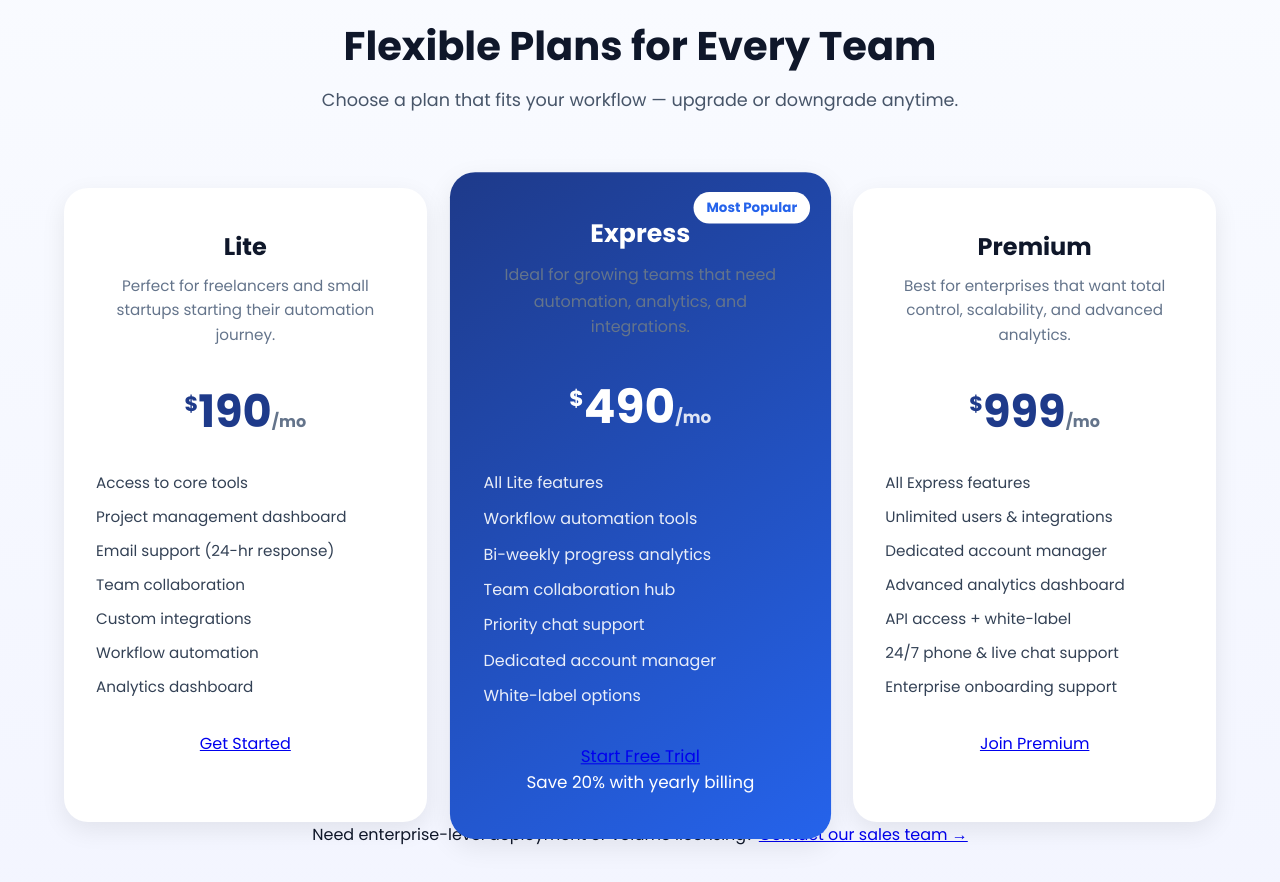
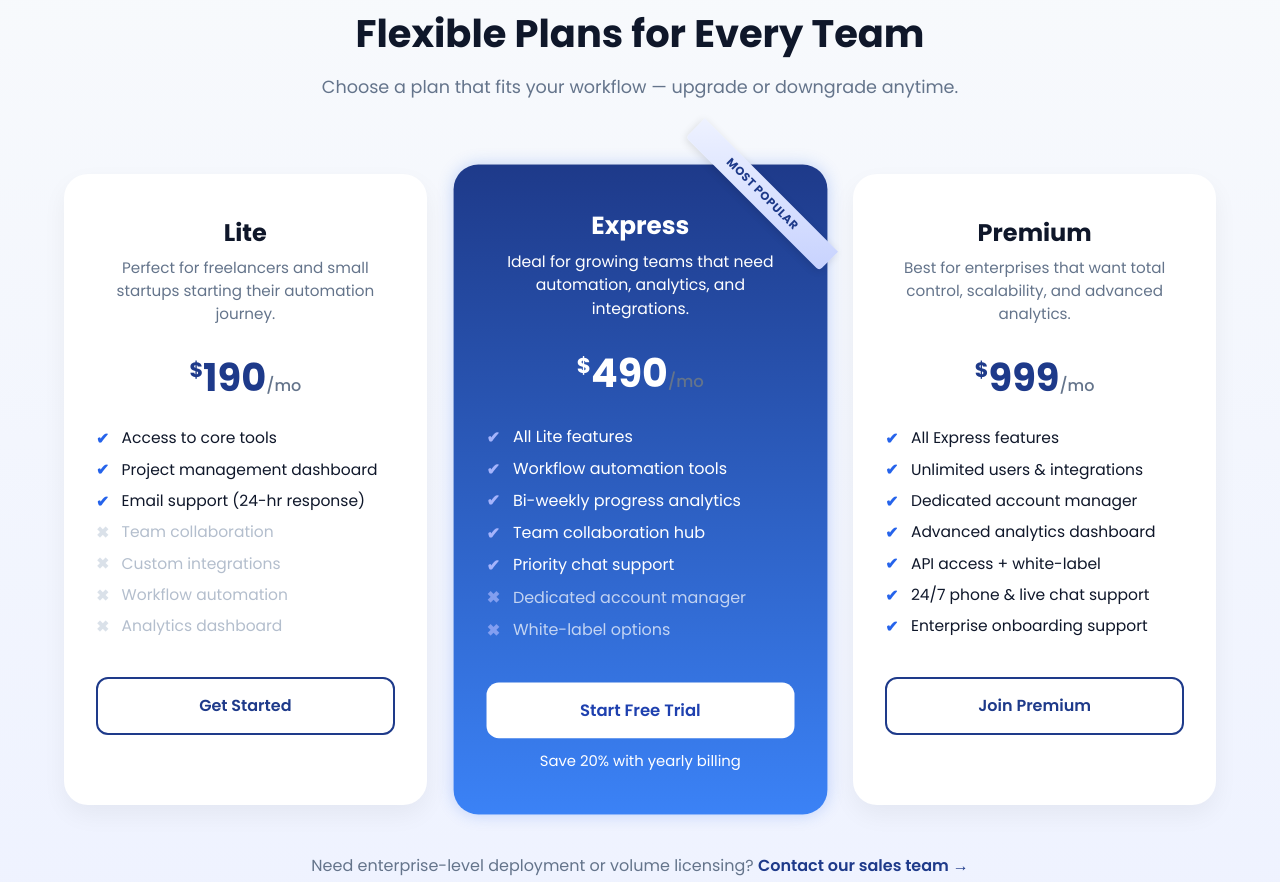
Before and after one commit to jsbiko/usiu-app4080a-g6, a plain HTML site: page index.html in a window 1280 px wide. Shown: the part 1619-2501 px from the top of the page. Drawn offline with nearby package versions, Linux system fonts and the light colour scheme.

Commit message:
pricing plans final version

```diff
--- a/assets/css/style.css
+++ b/assets/css/style.css
@@ -734,8 +734,6 @@ body.dark-theme .icon-btn {
 }
 
 
-
-
 /* Floating icons */
 .floating-icon { position: absolute; width: 70px; height: 70px; background: rgba(79,70,229,.12); border: 1px solid rgba(79,70,229,.2); border-radius: 16px; filter: blur(.3px); animation: float 7s ease-in-out infinite; z-index: 2; }
 .floating-icon.one { top: 18%; left: 8%; }
@@ -783,22 +781,6 @@ section { padding: 4.2rem 0; }
 .testimonial p { color: var(--text-dark); font-size: 1.02rem; }
 .testimonial h4 { color: var(--text-light); margin-top: .6rem; font-weight: 600; }
 
-/* Pricing */
-.pricing { position: relative; }
-.pricing-header { display: flex; align-items: center; justify-content: center; gap: 1rem; flex-wrap: wrap; margin-bottom: 1rem; }
-.pricing-toggle { display: inline-flex; align-items: center; gap: .65rem; color: var(--text-light); }
-.switch { position: relative; display: inline-block; width: 56px; height: 30px; }
-.switch input { display: none; }
-.slider { position: absolute; cursor: pointer; inset: 0; background: rgba(2,6,23,.1); border-radius: 999px; transition: .25s ease; }
-.slider:before { content: ""; position: absolute; height: 22px; width: 22px; left: 4px; top: 4px; background: linear-gradient(135deg, var(--primary), var(--secondary)); border-radius: 50%; transition: .25s ease; }
-input:checked + .slider { background: rgba(79,70,229,.25); }
-input:checked + .slider:before { transform: translateX(26px); }
-
-.price-card .price { font-size: 1.9rem; margin: 1rem 0; }
-.price-card.featured { border: 2px solid rgba(79,70,229,.25); position: relative; }
-.price-card.featured::after {
-  content: "Most Popular"; position: absolute; top: -12px; right: 16px; background: var(--secondary); color: #fff; padding: .2rem .6rem; border-radius: 999px; font-size: .8rem; font-weight: 700;
-}
 
 /* Contact */
 .contact-grid { display: grid; grid-template-columns: 1.2fr 1fr; gap: 2rem; align-items: start; }
@@ -1476,164 +1458,317 @@ input:checked + .slider:before { transform: translateX(26px); }
 }
 
 
-/* ==========================
-   PRICING SECTION
-=========================== */
-.pricing-section {
-  padding: 6rem 2rem;
-  background: linear-gradient(to bottom, #f9fbff, #f3f5ff);
+/* =======================================================
+   SAAS PRICING SECTION (FULLY ISOLATED AND BUG-FREE)
+   ======================================================= */
+#saas-pricing {
+  background: linear-gradient(180deg, #f8fafc 0%, #eef2ff 100%);
+  padding: 6rem 0;
+  font-family: "Poppins", sans-serif;
+  position: relative;
+  overflow: hidden;
+}
+
+/* Titles */
+#saas-pricing .section-title {
   text-align: center;
-}
-
-.pricing-section .section-title {
-  font-size: 2.5rem;
+  font-size: 2.4rem;
   font-weight: 800;
   color: #0f172a;
   margin-bottom: 0.5rem;
 }
 
-.pricing-section .section-subtitle {
-  color: #475569;
+#saas-pricing .section-subtitle {
+  text-align: center;
+  color: #64748b;
+  font-size: 1.1rem;
   margin-bottom: 3rem;
-  font-size: 1.1rem;
-}
-
-.pricing-grid {
+}
+
+/* Grid layout */
+#saas-pricing .pricing-grid {
   display: grid;
-  grid-template-columns: repeat(auto-fit, minmax(280px, 1fr));
+  grid-template-columns: repeat(auto-fit, minmax(310px, 1fr));
   gap: 2rem;
   justify-content: center;
-  align-items: stretch;
-}
-
-.pricing-card {
-  background: #ffffff;
+}
+
+/* Card styling */
+#saas-pricing .pricing-card {
+  background: #fff;
   border-radius: 1.5rem;
+  box-shadow: 0 10px 25px rgba(0, 0, 0, 0.05);
   padding: 2.5rem 2rem;
-  box-shadow: 0 8px 25px rgba(0, 0, 0, 0.08);
+  text-align: center;
+  position: relative;
   transition: all 0.3s ease;
-  position: relative;
-}
-
-.pricing-card:hover {
-  transform: translateY(-8px);
-  box-shadow: 0 10px 35px rgba(0, 0, 0, 0.12);
-}
-
-.pricing-card.featured {
-  background: linear-gradient(145deg, #1e3a8a, #2563eb);
-  color: #fff;
-  transform: scale(1.05);
-}
-
-.pricing-card.featured:hover {
-  transform: scale(1.07);
-}
-
-.badge {
-  position: absolute;
-  top: 1.2rem;
-  right: 1.2rem;
-  background: #fff;
-  color: #2563eb;
-  font-size: 0.8rem;
-  font-weight: 700;
-  padding: 0.3rem 0.8rem;
-  border-radius: 9999px;
-}
-
-.plan-title {
+  overflow: visible;
+}
+
+#saas-pricing .pricing-card:hover {
+  transform: translateY(-6px);
+  box-shadow: 0 15px 35px rgba(59, 130, 246, 0.2);
+}
+
+/* Headings */
+#saas-pricing .plan-header {
+  margin-bottom: 1rem;
+}
+
+#saas-pricing .plan-title {
   font-size: 1.5rem;
   font-weight: 700;
-  margin-bottom: 0.5rem;
-}
-
-.plan-desc {
+  color: #0f172a;
+  margin-bottom: 0.3rem;
+}
+
+#saas-pricing .plan-desc {
   color: #64748b;
   font-size: 0.95rem;
-  margin-bottom: 1.8rem;
-}
-
-.plan-price {
-  font-size: 2.8rem;
+  line-height: 1.5;
+}
+
+/* Pricing text */
+#saas-pricing .plan-price {
+  font-size: 2.4rem;
   font-weight: 800;
   color: #1e3a8a;
-  margin-bottom: 1.5rem;
-}
-
-.featured .plan-price {
-  color: #ffffff;
-}
-
-.currency {
+  margin: 1.3rem 0 1.8rem;
+}
+
+#saas-pricing .plan-price .currency {
   font-size: 1.3rem;
   vertical-align: super;
 }
 
-.period {
+#saas-pricing .plan-price .period {
   font-size: 1rem;
   color: #64748b;
-}
-
-.featured .period {
-  color: rgba(255, 255, 255, 0.85);
-}
-
-.plan-features {
-  list-style: none;
+  font-weight: 500;
+}
+
+/* ============================
+   FIX: List styling isolation
+   ============================ */
+#saas-pricing .plan-features {
+  list-style: none !important;
   padding: 0;
-  margin-bottom: 2rem;
+  margin: 0 0 2rem;
   text-align: left;
 }
 
-.plan-features li {
+#saas-pricing .plan-features li {
+  position: relative;
   margin: 0.6rem 0;
-  font-size: 0.95rem;
-  color: #334155;
-}
-
-.featured .plan-features li {
-  color: rgba(255, 255, 255, 0.9);
-}
-
-.btn-outline,
-.btn-primary {
+  font-size: 0.97rem;
+  color: #0f172a;
+  padding-left: 1.6rem;
+  line-height: 1.4;
+  list-style-type: none !important;
+}
+
+/* This ensures no external ::before applies */
+#saas-pricing .plan-features li::marker,
+#saas-pricing .plan-features li::before {
+  all: unset;
+}
+
+/* Add our own clean custom icons */
+#saas-pricing .plan-features li::before {
+  content: "✔";
+  color: #2563eb;
+  font-weight: 700;
+  position: absolute;
+  left: 0;
+  top: 0.05rem;
+}
+
+#saas-pricing .plan-features li.inactive::before {
+  content: "✖";
+  color: #9ca3af;
+}
+
+/* Buttons */
+#saas-pricing .pricing-btn {
   display: inline-block;
   width: 100%;
+  padding: 0.9rem 1rem;
+  border-radius: 0.75rem;
+  font-weight: 600;
   text-align: center;
-  padding: 0.9rem 1.5rem;
-  font-weight: 600;
-  border-radius: 12px;
   text-decoration: none;
   transition: all 0.3s ease;
 }
 
-.btn-outline {
-  border: 2px solid #2563eb;
-  color: #2563eb;
+#saas-pricing .pricing-btn-outline {
+  border: 2px solid #1e3a8a;
+  color: #1e3a8a;
   background: transparent;
 }
 
-.btn-outline:hover {
-  background: #2563eb;
+#saas-pricing .pricing-btn-outline:hover {
+  background: #1e3a8a;
   color: #fff;
-}
-
-.btn-primary {
-  background: linear-gradient(90deg, #2563eb, #1e3a8a);
+  box-shadow: 0 6px 18px rgba(30, 58, 138, 0.25);
+}
+
+#saas-pricing .pricing-btn-primary {
+  background: #fff;
+  color: #1e40af;
+}
+
+#saas-pricing .pricing-btn-primary:hover {
+  background: #f1f5ff;
+  transform: translateY(-2px);
+}
+
+/* Featured plan */
+#saas-pricing .pricing-card.featured {
+  background: linear-gradient(180deg, #1e3a8a 0%, #3b82f6 100%);
   color: #fff;
-  border: none;
-}
-
-.btn-primary:hover {
-  background: linear-gradient(90deg, #1d4ed8, #1e40af);
-  transform: translateY(-3px);
-  box-shadow: 0 10px 25px rgba(37, 99, 235, 0.3);
-}
-
-/* Responsive tweaks */
+  transform: scale(1.03);
+  box-shadow: 0 18px 40px rgba(37, 99, 235, 0.3);
+}
+
+#saas-pricing .pricing-card.featured .plan-title,
+#saas-pricing .pricing-card.featured .plan-desc,
+#saas-pricing .pricing-card.featured .plan-price,
+#saas-pricing .pricing-card.featured .plan-features li,
+#saas-pricing .pricing-card.featured .save-tag {
+  color: #fff;
+}
+
+#saas-pricing .pricing-card.featured .plan-features li::before {
+  color: #a5b4fc;
+}
+
+/* Ribbon Badge (visible & fixed position) */
+#saas-pricing .pricing-card.featured .badge {
+  position: absolute;
+  top: 12px;
+  right: -45px;
+  background: linear-gradient(135deg, #e0e7ff, #ffffff);
+  color: #1e3a8a;
+  font-weight: 700;
+  font-size: 0.7rem;
+  text-transform: uppercase;
+  padding: 0.35rem 3rem;
+  transform: rotate(45deg);
+  letter-spacing: 0.6px;
+  box-shadow: 0 2px 6px rgba(30, 58, 138, 0.2);
+  z-index: 5;
+}
+
+/* Save tag */
+#saas-pricing .save-tag {
+  font-size: 0.9rem;
+  color: #e0e7ff;
+  margin-top: 0.7rem;
+  text-align: center;
+}
+
+/* Footer */
+#saas-pricing .pricing-footer {
+  text-align: center;
+  margin-top: 3rem;
+  color: #64748b;
+  font-size: 1rem;
+}
+
+#saas-pricing .pricing-footer a {
+  color: #1e3a8a;
+  font-weight: 600;
+  text-decoration: none;
+}
+
+#saas-pricing .pricing-footer a:hover {
+  text-decoration: underline;
+}
+
+/* Responsive */
 @media (max-width: 768px) {
-  .pricing-card.featured {
+  #saas-pricing .pricing-grid {
+    grid-template-columns: 1fr;
+  }
+
+  #saas-pricing .pricing-card {
+    max-width: 420px;
+    margin: 0 auto;
+  }
+
+  #saas-pricing .pricing-btn {
+    font-size: 0.95rem;
+  }
+
+  #saas-pricing .pricing-card.featured {
     transform: none;
   }
 }
+
+/* =======================================================
+   IMPROVED PRICING ENHANCEMENTS (this is an override – DO NOT DELETE)
+   ======================================================= */
+
+/* Sleek modern ribbon (non-overlapping) */
+#saas-pricing .pricing-card.featured .badge {
+  position: absolute;
+  top: 16px;
+  right: -28px;
+  transform: rotate(45deg);
+  background: linear-gradient(135deg, #eef2ff, #c7d2fe);
+  color: #1e3a8a;
+  font-size: 0.7rem;
+  font-weight: 700;
+  padding: 0.25rem 2.8rem;
+  border-radius: 0 0 4px 4px;
+  box-shadow: 0 2px 8px rgba(0, 0, 0, 0.12);
+  z-index: 3;
+  letter-spacing: 0.05em;
+}
+
+#saas-pricing .pricing-card.featured .badge:hover {
+  filter: brightness(1.1);
+  box-shadow: 0 0 8px rgba(59, 130, 246, 0.3);
+}
+
+
+/* Inactive features */
+#saas-pricing .plan-features li.inactive {
+  color: #94a3b8;
+  opacity: 0.7;
+  text-decoration: none;
+}
+
+#saas-pricing .plan-features li.inactive::before {
+  content: "✖";
+  color: #cbd5e1;
+}
+
+/* Animate featured card */
+#saas-pricing .pricing-card.featured {
+  animation: pulse-glow 3s ease-in-out infinite;
+}
+
+@keyframes pulse-glow {
+  0%, 100% {
+    box-shadow: 0 0 15px rgba(37, 99, 235, 0.25);
+  }
+  50% {
+    box-shadow: 0 0 30px rgba(37, 99, 235, 0.4);
+  }
+}
+
+/* CTA Hover improvement */
+#saas-pricing .pricing-btn:hover {
+  filter: brightness(1.05);
+  transform: scale(1.03);
+}
+
+/* Add subtle spacing fix for better alignment */
+#saas-pricing .plan-features {
+  margin-bottom: 2.5rem;
+}
+
+#saas-pricing .plan-price {
+  margin-bottom: 1.2rem;
+}
```
